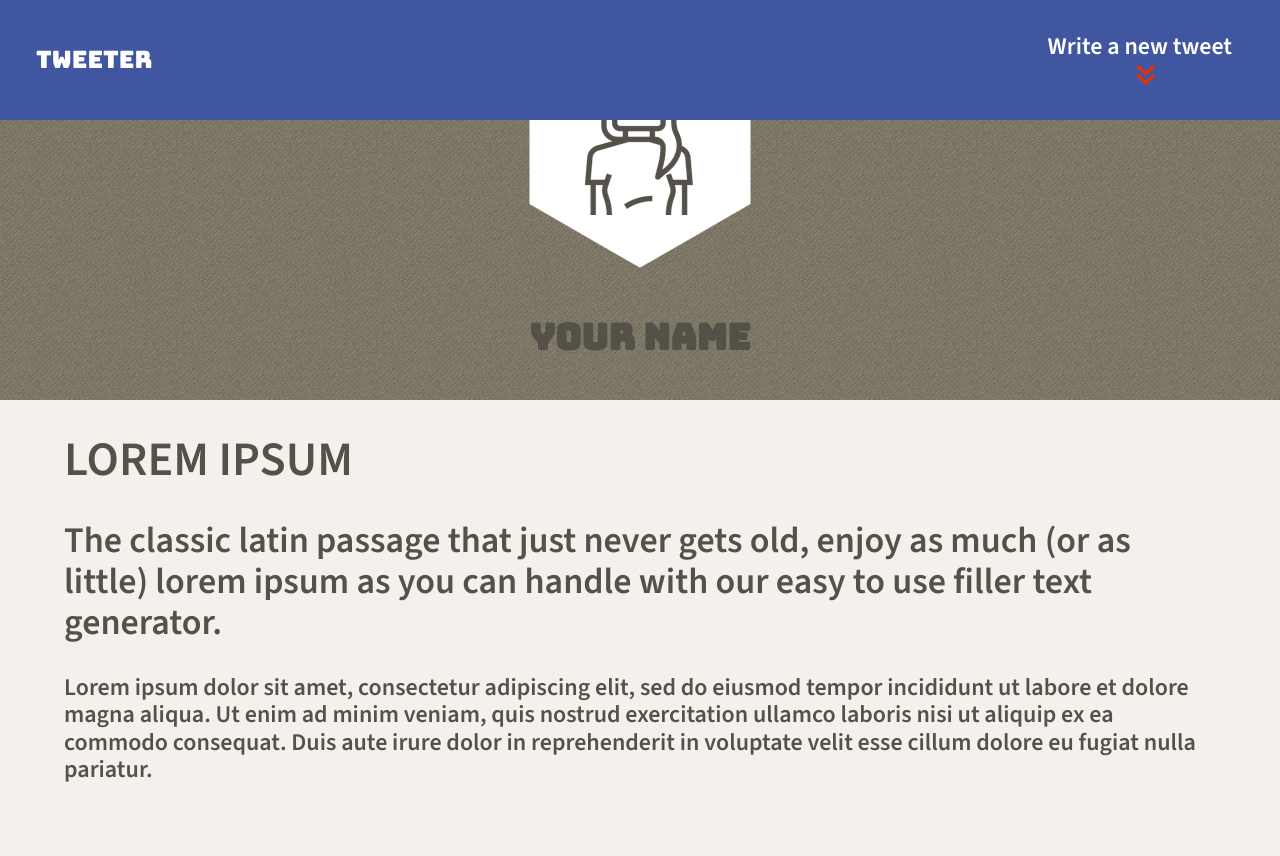
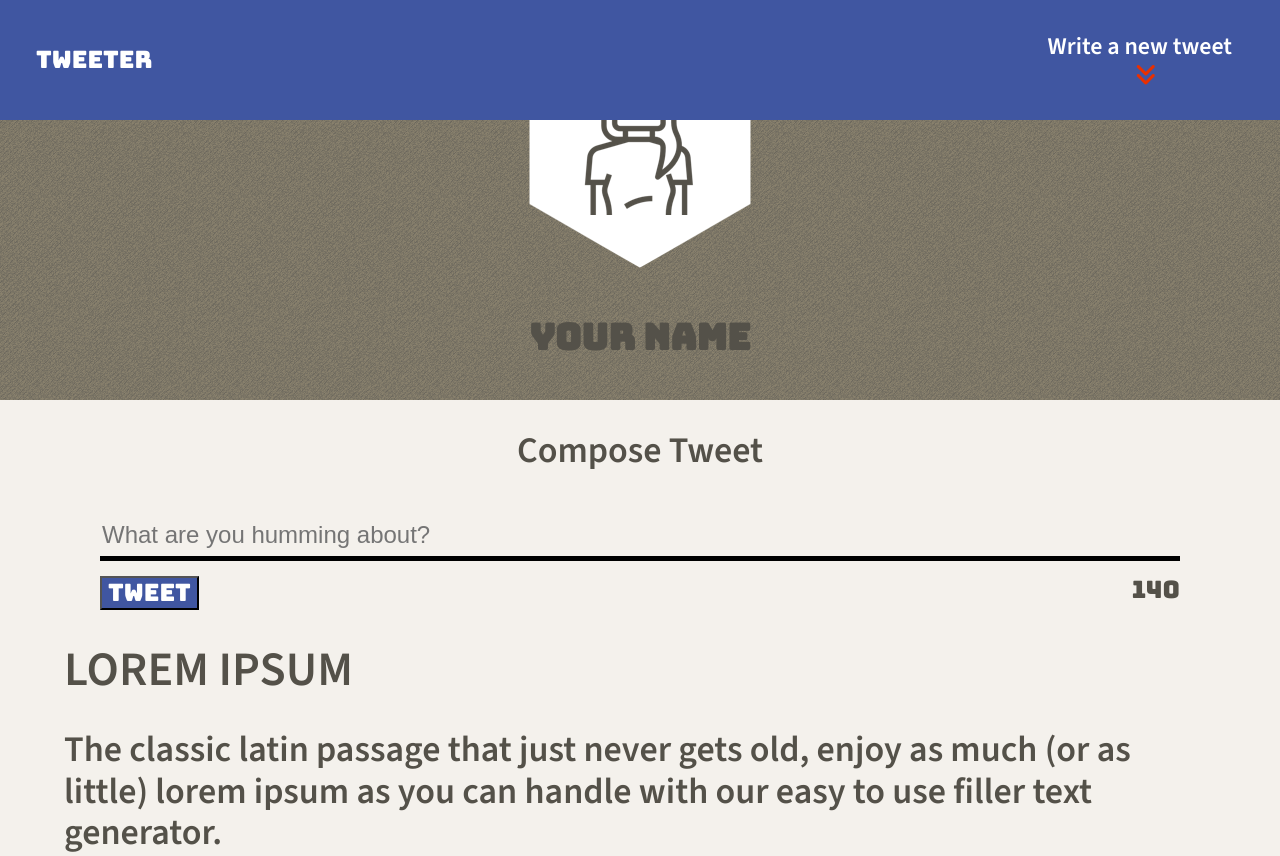
Before and after one commit to mascott82/tweeter, a website: page public/index.html in a window 1280 px wide. Shown: the top 856 px of the page. Before the commit the page ends 808 px from the top, so only its background shows below. Drawn offline with nearby package versions, Linux system fonts and the light colour scheme.

Commit message:
Crafting the form.

```diff
--- a/public/index.html
+++ b/public/index.html
@@ -16,7 +16,7 @@
     <link rel="stylesheet" href="/styles/layout.css" type="text/css" />
     <link rel="stylesheet" href="/styles/nav.css" type="text/css" />
     <link rel="stylesheet" href="/styles/header.css" type="text/css" />
-
+    <link rel="stylesheet" href="/styles/new-tweet.css" type="text/css" />
 
     <!-- External JS -->
     <script src="https://ajax.googleapis.com/ajax/libs/jquery/3.4.1/jquery.min.js"></script>
@@ -54,6 +54,19 @@
 
     <!-- Page-specific (main) content here -->
     <main class="container">
+      <section class="new-tweet">
+        <h2>Compose Tweet</h2>
+        <form action="/tweets" method="post">
+          <!--
+          <label for="tweet-text">What are you humming about?</label>
+          -->
+          <textarea name="text" id="tweet-text" placeholder="What are you humming about?"></textarea>
+          <div>
+            <button type="submit">Tweet</button>
+            <output name="counter" class="counter" for="tweet-text">140</output>
+          </div>
+        </form>
+      </section>
       <h1>LOREM IPSUM</h1>
         <h2>
           The classic latin passage that just never gets old, enjoy as much (or as little) lorem ipsum as you can handle with our easy to use filler text generator.
--- /dev/null
+++ b/public/styles/new-tweet.css
@@ -0,0 +1,66 @@
+main section {
+  display: flex;
+  flex-direction: column;
+  justify-content: center;
+  padding-left: 1.5em;
+  padding-right: 1.5em;
+}
+
+main section h2 {
+  display: flex;
+  flex-direction: row;
+  justify-content: center;
+}
+
+main section textarea {
+  display: flex;
+  flex-direction: row;
+  width: 100%;
+  border: 2px solid #ccc;
+  border-top: 0px;
+  border-left: 0px;
+  border-right: 0px;
+  border-bottom: 5px solid #000000;
+  resize: none;
+  font-family: 'Source Sans Pro', sans-serif;
+  height: 60px; /* Adjust the height as needed */
+  padding-top: 20px; /* Adjust the padding to move text to the bottom */
+  box-sizing: border-box; /* Include padding in the total height */
+  background-color: inherit;
+}
+
+main section div {
+  display: flex;
+  flex-direction: row;
+  justify-content: space-between;
+
+  margin-top: 15px;
+}
+
+main section div button {
+  background-color: #4056A1;
+  color: #FFFFFF;
+  font-family: 'Bungee', sans-serif;
+}
+
+main section div output {
+  font-family: 'Bungee', sans-serif;
+}
+
+main .tweet {
+  margin-top: 3em;
+}
+
+main .tweet header {
+  display: flex;
+  flex-direction: column;
+  justify-content: start;
+}
+
+main .tweet header img {
+  display: flex;
+  flex-direction: row;
+  justify-content: start;
+  width: 50px;
+  height: 50px;
+}
```
